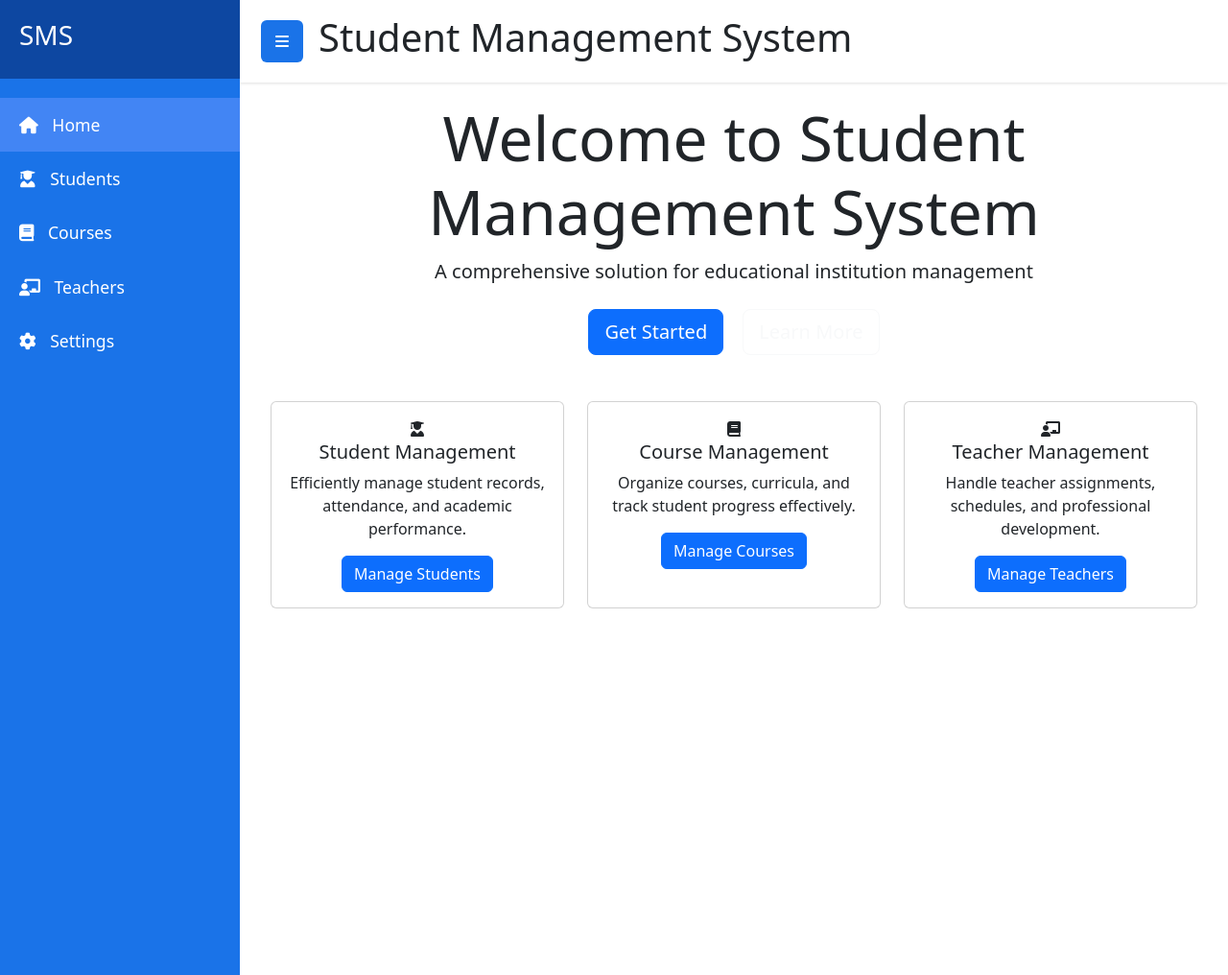
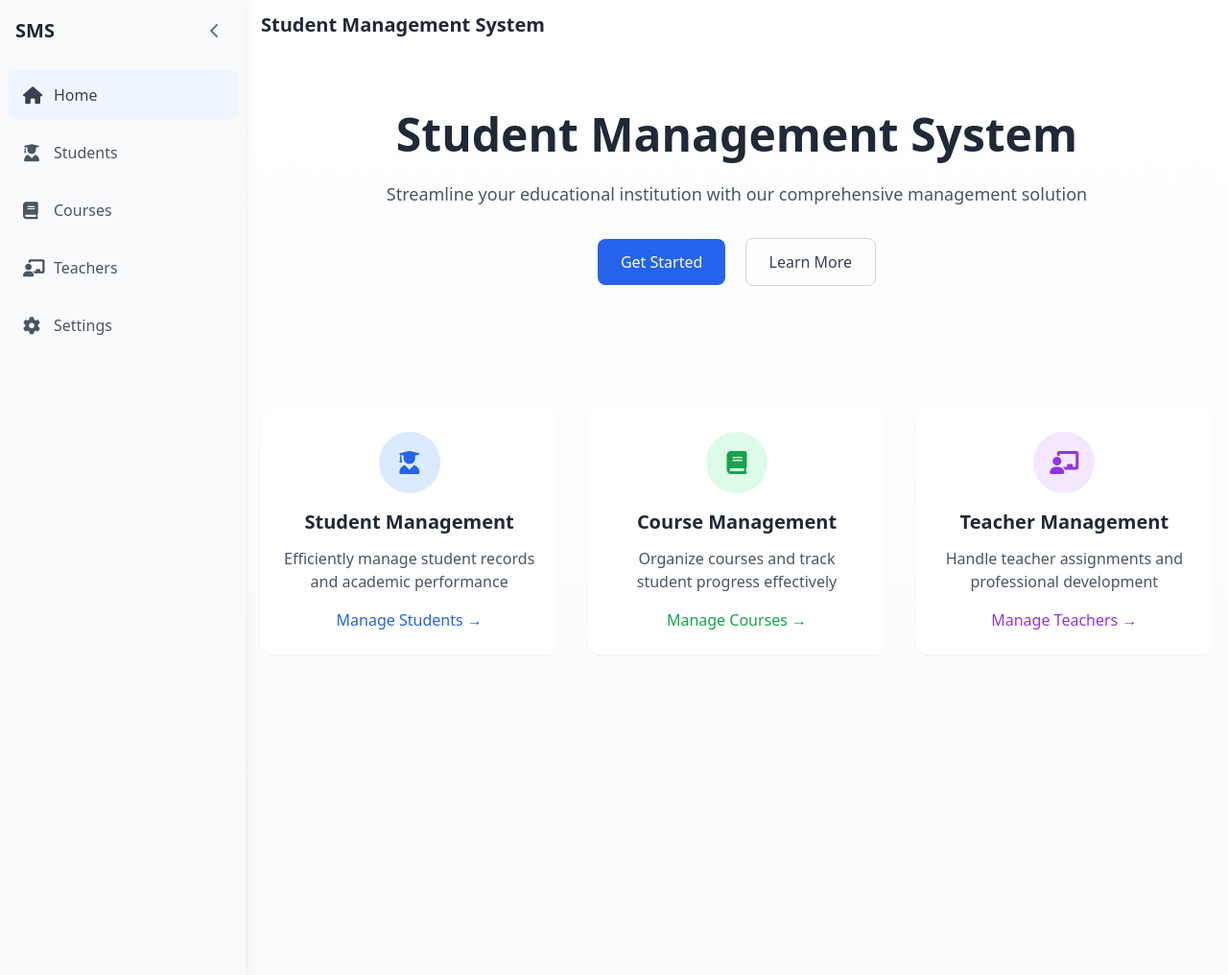
Before and after one commit to yowrexd/Student-Management-System, a Django app: template SMSapp/templates/index.html in a window 1280 px wide. Shown: the whole page at 96% size. Run offline with Django 5.2, Linux system fonts and the light colour scheme; the template is opened without the code that fills it, so the values that code supplies are empty; parts of the project's set-up code (start-up, migrations or seed data) failed here and were passed over; some libraries are stand-ins or nearby versions.

Commit message:
redesign

```diff
--- a/SMSapp/templates/base.html
+++ b/SMSapp/templates/base.html
@@ -5,76 +5,144 @@
     <meta charset="UTF-8">
     <meta name="viewport" content="width=device-width, initial-scale=1.0">
     <title>Student Management System</title>
-    <link href="https://cdn.jsdelivr.net/npm/bootstrap@5.3.0/dist/css/bootstrap.min.css" rel="stylesheet">
+    <script src="https://cdn.tailwindcss.com"></script>
     <link rel="stylesheet" href="https://cdnjs.cloudflare.com/ajax/libs/font-awesome/6.0.0/css/all.min.css">
-    <link rel="stylesheet" href="{% static 'css/style.css' %}">
+    <style>
+        .sidebar {
+            transition: width 0.3s cubic-bezier(0.4, 0, 0.2, 1);
+            width: 4.5rem;
+            background: #f9fafb;
+            box-shadow: 2px 0 8px 0 rgba(0,0,0,0.06);
+            z-index: 30;
+        }
+        .sidebar.expanded {
+            width: 16rem;
+        }
+        .sidebar .nav-text, .sidebar .logo-text {
+            transition: opacity 0.2s;
+            opacity: 0;
+        }
+        .sidebar.expanded .nav-text, .sidebar.expanded .logo-text {
+            opacity: 1;
+        }
+        .sidebar .logo-text {
+            display: none;
+        }
+        .sidebar.expanded .logo-text {
+            display: block;
+        }
+        .sidebar-overlay {
+            transition: opacity 0.3s ease;
+        }
+        @media (max-width: 768px) {
+            .sidebar {
+                position: fixed;
+                left: 0;
+                top: 0;
+                height: 100vh;
+                transform: translateX(-100%);
+                width: 16rem;
+            }
+            .sidebar.active {
+                transform: translateX(0);
+            }
+        }
+    </style>
 </head>
-<body>
-    <div class="wrapper">
+<body class="bg-gray-50">
+    <div class="flex h-screen">
         <!-- Sidebar -->
-        <nav id="sidebar">
-            <div class="sidebar-header">
-                <h3>SMS</h3>
-                <button type="button" class="btn-close d-md-none" id="closeSidebar">
-                    <i class="fas fa-times"></i>
+        <aside class="sidebar flex flex-col expanded h-full">
+            <div class="flex items-center justify-between px-4 py-4 border-b border-gray-100">
+                <span class="text-xl font-bold text-gray-800 logo-text">SMS</span>
+                <button class="text-gray-500 hover:text-gray-700 flex items-center justify-center h-8 w-8" id="toggleSidebar" aria-label="Toggle sidebar">
+                    <i class="fas fa-chevron-left transition-transform duration-300"></i>
                 </button>
             </div>
+            <nav class="flex-1 p-2 flex flex-col gap-2">
+                <a href="/" class="group flex items-center justify-center md:justify-start px-0 md:px-4 py-3 rounded-lg transition-all duration-200 text-gray-700 hover:bg-blue-100 focus:bg-blue-100 active:bg-blue-200 bg-blue-50">
+                    <i class="fas fa-home w-5 text-lg"></i>
+                    <span class="ml-3 nav-text font-medium">Home</span>
+                </a>
+                <a href="#" class="group flex items-center justify-center md:justify-start px-0 md:px-4 py-3 rounded-lg transition-all duration-200 text-gray-600 hover:bg-gray-100 focus:bg-gray-100">
+                    <i class="fas fa-user-graduate w-5 text-lg"></i>
+                    <span class="ml-3 nav-text">Students</span>
+                </a>
+                <a href="#" class="group flex items-center justify-center md:justify-start px-0 md:px-4 py-3 rounded-lg transition-all duration-200 text-gray-600 hover:bg-gray-100 focus:bg-gray-100">
+                    <i class="fas fa-book w-5 text-lg"></i>
+                    <span class="ml-3 nav-text">Courses</span>
+                </a>
+                <a href="#" class="group flex items-center justify-center md:justify-start px-0 md:px-4 py-3 rounded-lg transition-all duration-200 text-gray-600 hover:bg-gray-100 focus:bg-gray-100">
+                    <i class="fas fa-chalkboard-teacher w-5 text-lg"></i>
+                    <span class="ml-3 nav-text">Teachers</span>
+                </a>
+                <a href="#" class="group flex items-center justify-center md:justify-start px-0 md:px-4 py-3 rounded-lg transition-all duration-200 text-gray-600 hover:bg-gray-100 focus:bg-gray-100">
+                    <i class="fas fa-cog w-5 text-lg"></i>
+                    <span class="ml-3 nav-text">Settings</span>
+                </a>
+            </nav>
+        </aside>
 
-            <ul class="list-unstyled components">
-                <li class="active">
-                    <a href="/"><i class="fas fa-home"></i> Home</a>
-                </li>
-                <li>
-                    <a href="#"><i class="fas fa-user-graduate"></i> Students</a>
-                </li>
-                <li>
-                    <a href="#"><i class="fas fa-book"></i> Courses</a>
-                </li>
-                <li>
-                    <a href="#"><i class="fas fa-chalkboard-teacher"></i> Teachers</a>
-                </li>
-                <li>
-                    <a href="#"><i class="fas fa-cog"></i> Settings</a>
-                </li>
-            </ul>
-        </nav>
+        <!-- Main Content -->
+        <div class="flex-1 flex flex-col">
+            <!-- Top Navigation -->
+            <header class="bg-white shadow-sm">
+                <div class="flex items-center justify-between px-4 py-3">
+                    <div class="flex items-center">
+                        <button class="md:hidden text-gray-500 hover:text-gray-700 mr-4" id="mobileToggle">
+                            <i class="fas fa-bars"></i>
+                        </button>
+                        <h1 class="text-xl font-semibold text-gray-800">Student Management System</h1>
+                    </div>
+                </div>
+            </header>
 
-        <!-- Page Content -->
-        <div id="content">
-            <nav class="navbar navbar-expand-lg">
-                <div class="container-fluid d-flex justify-content-start align-items-center gap-3">
-                    <button type="button" class="btn btn-primary" id="toggleSidebar">
-                        <i class="fas fa-bars"></i>
-                    </button>
-                    <h1>Student Management System</h1>
-                </div>
-            </nav>
-
-            <div class="content-body">
+            <!-- Page Content -->
+            <main class="flex-1 overflow-x-hidden overflow-y-auto">
                 {% block content %}
                 {% endblock %}
-            </div>
+            </main>
         </div>
     </div>
 
-    <div class="sidebar-overlay"></div>
+    <!-- Overlay -->
+    <div class="sidebar-overlay fixed inset-0 bg-black bg-opacity-50 z-20 hidden" id="overlay"></div>
 
-    <script src="https://cdn.jsdelivr.net/npm/bootstrap@5.3.0/dist/js/bootstrap.bundle.min.js"></script>
     <script>
         document.addEventListener('DOMContentLoaded', function() {
-            const sidebar = document.getElementById('sidebar');
+            const sidebar = document.querySelector('.sidebar');
             const toggleBtn = document.getElementById('toggleSidebar');
-            const closeBtn = document.getElementById('closeSidebar');
-            const overlay = document.querySelector('.sidebar-overlay');
+            const mobileToggle = document.getElementById('mobileToggle');
+            const overlay = document.getElementById('overlay');
+            let expanded = true;
 
-            function toggleSidebar() {
-                sidebar.classList.toggle('active');
-                overlay.classList.toggle('active');
+            function setSidebarState(isExpanded) {
+                expanded = isExpanded;
+                if (expanded) {
+                    sidebar.classList.add('expanded');
+                    toggleBtn.querySelector('i').classList.remove('fa-chevron-right');
+                    toggleBtn.querySelector('i').classList.add('fa-chevron-left');
+                } else {
+                    sidebar.classList.remove('expanded');
+                    toggleBtn.querySelector('i').classList.remove('fa-chevron-left');
+                    toggleBtn.querySelector('i').classList.add('fa-chevron-right');
+                }
             }
 
-            toggleBtn.addEventListener('click', toggleSidebar);
-            closeBtn.addEventListener('click', toggleSidebar);
-            overlay.addEventListener('click', toggleSidebar);
+            toggleBtn.addEventListener('click', function() {
+                setSidebarState(!expanded);
+            });
+
+            function toggleMobileSidebar() {
+                sidebar.classList.toggle('active');
+                overlay.classList.toggle('hidden');
+            }
+
+            mobileToggle.addEventListener('click', toggleMobileSidebar);
+            overlay.addEventListener('click', toggleMobileSidebar);
+
+            // Set initial state
+            setSidebarState(true);
         });
     </script>
 </body>
--- a/SMSapp/templates/index.html
+++ b/SMSapp/templates/index.html
@@ -2,47 +2,55 @@
 {% load static %}
 
 {% block content %}
-
-<div class="hero-section">
-    <div class="container text-center">
-        <h1 class="display-3">Welcome to Student Management System</h1>
-        <p class="lead">A comprehensive solution for educational institution management</p>
-        <div class="mt-4">
-            <a href="#features" class="btn btn-primary btn-lg me-3">Get Started</a>
-            <a href="#" class="btn btn-outline-light btn-lg">Learn More</a>
+<div class="min-h-screen bg-gradient-to-b from-white to-gray-50">
+    <!-- Hero Section -->
+    <div class="container mx-auto px-4 py-16">
+        <div class="text-center max-w-3xl mx-auto">
+            <h1 class="text-4xl md:text-5xl font-bold text-gray-800 mb-6">Student Management System</h1>
+            <p class="text-lg text-gray-600 mb-8">Streamline your educational institution with our comprehensive management solution</p>
+            <div class="space-x-4">
+                <a href="#features" class="inline-block px-6 py-3 bg-blue-600 text-white rounded-lg hover:bg-blue-700 transition duration-300">Get Started</a>
+                <a href="#" class="inline-block px-6 py-3 border border-gray-300 text-gray-700 rounded-lg hover:bg-gray-50 transition duration-300">Learn More</a>
+            </div>
         </div>
     </div>
-</div>
 
-<div class="container my-5" id="features">
-    <div class="row">
-        <div class="col-md-4 mb-4">
-            <div class="card feature-card h-100">
-                <div class="card-body text-center">
-                    <i class="fas fa-user-graduate card-icon"></i>
-                    <h5 class="card-title">Student Management</h5>
-                    <p class="card-text">Efficiently manage student records, attendance, and academic performance.</p>
-                    <a href="#" class="btn btn-primary">Manage Students</a>
+    <!-- Features Section -->
+    <div class="container mx-auto px-4 py-16" id="features">
+        <div class="grid grid-cols-1 md:grid-cols-3 gap-8">
+            <!-- Student Management Card -->
+            <div class="bg-white rounded-xl shadow-sm hover:shadow-md transition duration-300 p-6">
+                <div class="text-center">
+                    <div class="w-16 h-16 bg-blue-100 rounded-full flex items-center justify-center mx-auto mb-4">
+                        <i class="fas fa-user-graduate text-2xl text-blue-600"></i>
+                    </div>
+                    <h3 class="text-xl font-semibold text-gray-800 mb-3">Student Management</h3>
+                    <p class="text-gray-600 mb-4">Efficiently manage student records and academic performance</p>
+                    <a href="#" class="text-blue-600 hover:text-blue-700 font-medium">Manage Students →</a>
                 </div>
             </div>
-        </div>
-        <div class="col-md-4 mb-4">
-            <div class="card feature-card h-100">
-                <div class="card-body text-center">
-                    <i class="fas fa-book card-icon"></i>
-                    <h5 class="card-title">Course Management</h5>
-                    <p class="card-text">Organize courses, curricula, and track student progress effectively.</p>
-                    <a href="#" class="btn btn-primary">Manage Courses</a>
+
+            <!-- Course Management Card -->
+            <div class="bg-white rounded-xl shadow-sm hover:shadow-md transition duration-300 p-6">
+                <div class="text-center">
+                    <div class="w-16 h-16 bg-green-100 rounded-full flex items-center justify-center mx-auto mb-4">
+                        <i class="fas fa-book text-2xl text-green-600"></i>
+                    </div>
+                    <h3 class="text-xl font-semibold text-gray-800 mb-3">Course Management</h3>
+                    <p class="text-gray-600 mb-4">Organize courses and track student progress effectively</p>
+                    <a href="#" class="text-green-600 hover:text-green-700 font-medium">Manage Courses →</a>
                 </div>
             </div>
-        </div>
-        <div class="col-md-4 mb-4">
-            <div class="card feature-card h-100">
-                <div class="card-body text-center">
-                    <i class="fas fa-chalkboard-teacher card-icon"></i>
-                    <h5 class="card-title">Teacher Management</h5>
-                    <p class="card-text">Handle teacher assignments, schedules, and professional development.</p>
-                    <a href="#" class="btn btn-primary">Manage Teachers</a>
+
+            <!-- Teacher Management Card -->
+            <div class="bg-white rounded-xl shadow-sm hover:shadow-md transition duration-300 p-6">
+                <div class="text-center">
+                    <div class="w-16 h-16 bg-purple-100 rounded-full flex items-center justify-center mx-auto mb-4">
+                        <i class="fas fa-chalkboard-teacher text-2xl text-purple-600"></i>
+                    </div>
+                    <h3 class="text-xl font-semibold text-gray-800 mb-3">Teacher Management</h3>
+                    <p class="text-gray-600 mb-4">Handle teacher assignments and professional development</p>
+                    <a href="#" class="text-purple-600 hover:text-purple-700 font-medium">Manage Teachers →</a>
                 </div>
             </div>
         </div>
```
